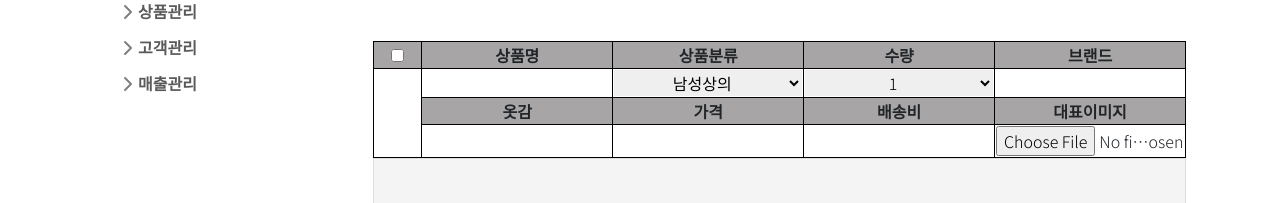
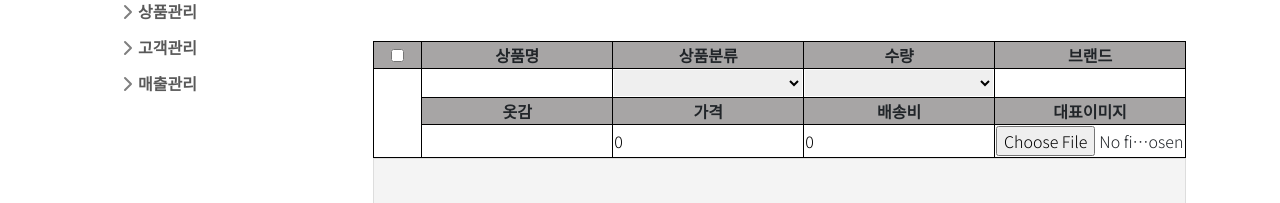
Before and after one commit to SHOP-TeamProject-mall/projectvue-shop, a Vue app: page /admin in a window 1280 px wide. Shown: the part 260-463 px from the top of the page. Built offline with nearby package versions, Linux system fonts and the light colour scheme; a web font is replaced by a local one.

Commit message:
20211219
상품등록 백앤드와 연동완료

```diff
--- a/src/components/Admin.vue
+++ b/src/components/Admin.vue
@@ -71,28 +71,28 @@
                 <tbody>
                     <tr>
                         <td style="width:50px; border-bottom:none;"></td>
-                        <td><input type="text"></td>
+                        <td><input type="text" v-model="producttitle"></td>
                         <td>
-                            <select name="aa" id="aa" style="width:100%; text-align:center; border:none;">
-                                <option value="dd">남성상의</option>
-                                <option value="dd">남성하의</option>
-                                <option value="dd">남성외투</option>
-                                <option value="dd">남성속옷</option>
-                                <option value="dd">여성상의</option>
-                                <option value="dd">여성하의</option>
-                                <option value="dd">여성외투</option>
-                                <option value="dd">여성속옷</option>
-                                <option value="dd">상품1</option>
-                                <option value="dd">상품2</option>
-                                <option value="dd">상품3</option>
+                            <select  style="width:100%; text-align:center; border:none;" v-model="productcategory">
+                                <option >남성상의</option>
+                                <option >남성하의</option>
+                                <option >남성외투</option>
+                                <option >남성속옷</option>
+                                <option >여성상의</option>
+                                <option >여성하의</option>
+                                <option >여성외투</option>
+                                <option >여성속옷</option>
+                                <option >상품1</option>
+                                <option >상품2</option>
+                                <option >상품3</option>
                             </select>
                             </td>
                         <td>
-                            <select name="bb" id="bb" style="width:100%; text-align:center; border:none;">
-                                <option value="" v-for="qnt in quantity" v-bind:key="qnt">{{qnt}}</option>
+                            <select style="width:100%; text-align:center; border:none;" v-model="productquantity">
+                                <option v-for="qnt in quantity" v-bind:key="qnt">{{qnt}}</option>
                             </select>
                             </td>
-                        <td><input type="text"></td>
+                        <td><input type="text" v-model="productbrand"></td>
                     </tr>
                 </tbody>
                 <thead>
@@ -107,9 +107,9 @@
                 <tbody>
                     <tr>
                         <td style="width:50px; border-top:none;"></td>
-                        <td><input type="text"></td>
-                        <td><input type="text"></td>
-                        <td><input type="text"></td>
+                        <td><input type="text" v-model="productfabric"></td>
+                        <td><input type="text" v-model="productprice"></td>
+                        <td><input type="text" v-model="productdeliveryfee"></td>
                         <td><input type="file"></td>
                     </tr>
                 </tbody>
@@ -146,7 +146,7 @@
                     </div>
                 </div>
             </div>
-              <button style="left:44%; position:relative; top:30px; font-size:20px; font-weight:bold; border:1px solid black; ">상품등록완료</button>
+              <button style="left:44%; position:relative; top:30px; font-size:20px; font-weight:bold; border:1px solid black; " @click="insertProduct">상품등록완료</button>
           </div>
       </div>
 
@@ -325,15 +325,26 @@
 </template>
 
 <script>
+    import axios from "axios";
     export default {
         data(){
             return{
                 quantity:1000,
+                category:11,
                 menu:1,
                 optionmodal:false,
                 files: [], //업로드용 파일
                 filesPreview: [],
-                uploadImageIndex: 0 // 이미지 업로드를 위한 변수
+                uploadImageIndex: 0, // 이미지 업로드를 위한 변수
+
+                // product
+                productcategory:[],
+                producttitle:"",
+                productquantity:[],
+                productbrand:'',
+                productfabric:'',
+                productprice:0,
+                productdeliveryfee:0
             }
         },
         methods:{
@@ -407,6 +418,29 @@
                 this.files = this.files.filter(data => data.number !== Number(name));
                 // console.log(this.files);
             },
+            //상품등록 ==================================================================================================================
+            async insertProduct(){
+              const headers = { "Content-Type": "application/json" };
+              const url = `/HOST/product/insertproduct.json`;
+              const body = {
+                producttitle : this.producttitle,
+                productcategory : this.productcategory,
+                productbrand : this.productbrand,
+                productprice : this.productprice,
+                productfabric : this.productfabric,
+                productquantity : this.productquantity,
+                productdeliveryfee : this.productdeliveryfee
+              };
+              const response = await axios.post(url,body, {headers:headers});
+              console.log(response);
+            // console.log(this.productcategory);
+            // console.log(this.productquantity);
+            // console.log(this.producttitle);
+            // console.log(this.productdeliveryfee);
+            // console.log(this.productbrand);
+            // console.log(this.productfabric);
+            // console.log(this.productprice);
+            }
         },
         created(){
             this.changeMenu();
--- a/vue.config.js
+++ b/vue.config.js
@@ -7,6 +7,11 @@ module.exports = {
                 changeOrigin: true,
                 logLevel: 'debug',
             },
+            '/HOST/product': {
+                target: 'http://localhost:8080',
+                changeOrigin: true,
+                logLevel: 'debug',
+            },
         },
         port: 9090
     },
```
